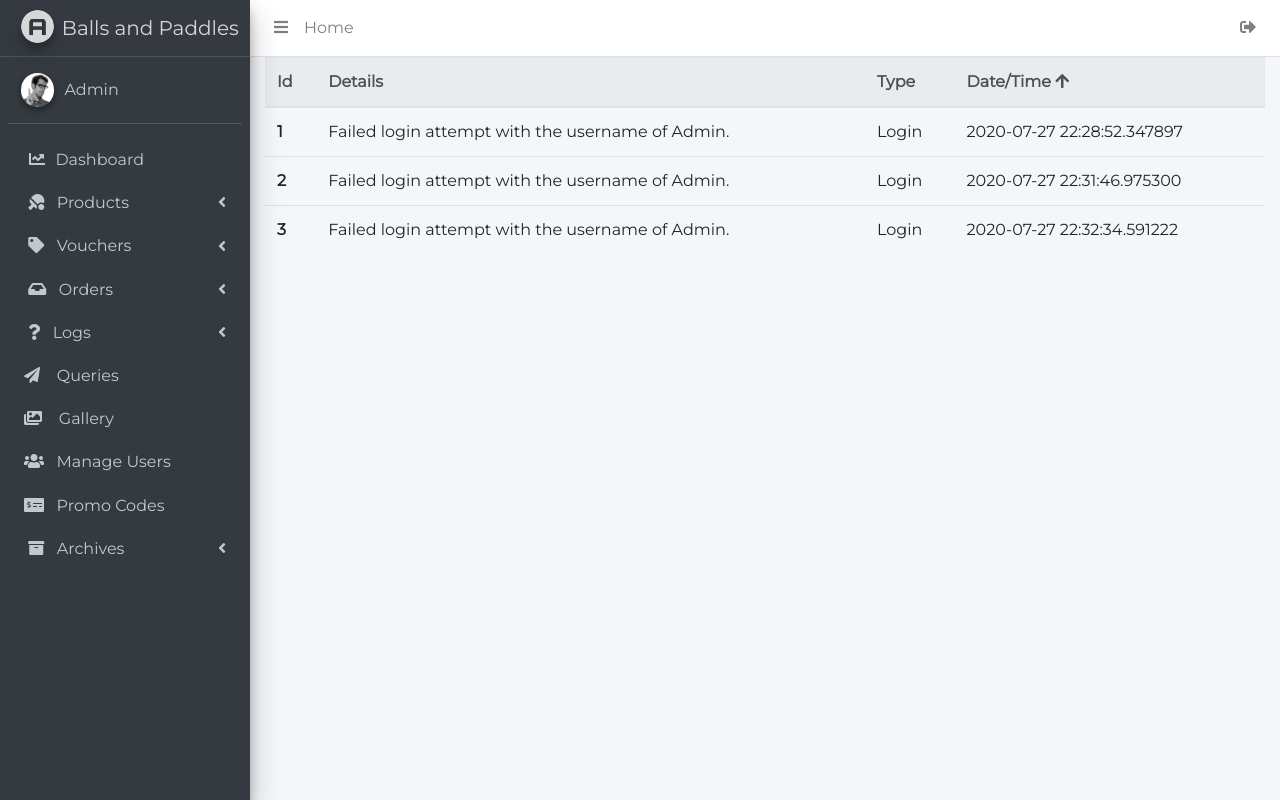
After one commit to aerdnaaa/Application-Security-Project-Secure, a Flask app: page /activities_logs in a window 1280 px wide. The commit adds this page. Run offline with Flask 2, Linux system fonts and the light colour scheme; a user stored in the database is signed in; data comes from the database, SQL or seed files in the repository; both versions use the stored data as it was after the commit; some libraries are stand-ins or nearby versions.

Commit message:
Implement logging in admin -logged fail login attempts

```diff
--- a/flaskr/__init__.py
+++ b/flaskr/__init__.py
@@ -9,19 +9,19 @@ import sentry_sdk
 from flask_login import LoginManager
 from flaskr.models.User import User
 
-# # sentry sdk for logging
-# from sentry_sdk.integrations.logging import LoggingIntegration
-# from sentry_sdk.integrations.flask import FlaskIntegration
-#
-# # All of this is already happening by default!
-# sentry_logging = LoggingIntegration(
-#     level=logging.INFO,  # Capture info and above as breadcrumbs
-#     event_level=logging.ERROR  # Send errors as events
-# )
-# sentry_sdk.init(
-#     dsn="https://6adb767a90f14dee90f656e1e355f0b1@o412137.ingest.sentry.io/5288433",
-#     integrations=[FlaskIntegration()]
-# )
+# sentry sdk for logging
+from sentry_sdk.integrations.logging import LoggingIntegration
+from sentry_sdk.integrations.flask import FlaskIntegration
+
+# All of this is already happening by default!
+sentry_logging = LoggingIntegration(
+    level=logging.INFO,  # Capture info and above as breadcrumbs
+    event_level=logging.ERROR  # Send errors as events
+)
+sentry_sdk.init(
+    dsn="https://6adb767a90f14dee90f656e1e355f0b1@o412137.ingest.sentry.io/5288433",
+    integrations=[FlaskIntegration()]
+)
 
 app = Flask(__name__)
 api_app = Api(app)
--- a/flaskr/api/login.py
+++ b/flaskr/api/login.py
@@ -1,4 +1,4 @@
-rom flask import request, jsonify
+from flask import request, jsonify
 from flask_restful import Resource
 from flask_jwt_extended import create_access_token
 import sqlite3, os
--- /dev/null
+++ b/flaskr/templates/admin/Logging/activities_logs.html
@@ -0,0 +1,36 @@
+{% extends "admin/baseAdmin.html" %}
+{% block content %}
+<div class="container-fluid">
+    <table class="table">
+        <thead class="thead-light">
+            <tr>
+                <th scope="col">Id</th>
+                <th scope="col">Details</th>
+                <th scope="col">Type</th>
+                <th scope="col">
+                    Date/Time
+                    <i onclick="toggleSort(this)" class="fa fa-arrow-up"></i>
+                </th>
+            </tr>
+        </thead>
+        <tbody>
+            {% for i in data %}
+            <tr>
+                <th scope="row">{{ i[0]}}</th>
+                <td>{{ i[1] }}</td>
+                <td class="{{ i[2] }}">{{ i[2] }}</td>
+                <td>{{ i[3] }}</td>
+            </tr>
+        {% endfor %}
+        </tbody>
+    </table>
+    </div>
+
+    <script>
+        function toggleSort(x) {
+            x.classList.toggle("fa-arrow-down");
+            x.classList.toggle("fa-arrow-up");
+        }
+    </script>
+
+{% endblock %}
--- a/flaskr/templates/admin/baseAdmin.html
+++ b/flaskr/templates/admin/baseAdmin.html
@@ -1,5 +1,6 @@
 <!DOCTYPE html>
 <html>
+
 <head>
     <meta charset="utf-8">
     <meta http-equiv="X-UA-Compatible" content="IE=edge">
@@ -32,6 +33,7 @@
         }
     </style>
 </head>
+
 <body class="hold-transition sidebar-mini layout-fixed">
     <div class="wrapper">
 
@@ -68,8 +70,7 @@
         <!-- Brand Logo -->
         <a href="/Admin" class="brand-link">
             <img src="{{ url_for('static',filename='dist/img/AdminLTELogo.png') }}" alt="AdminLTE Logo"
-             class="brand-image img-circle elevation-3"
-             style="opacity: .8">
+                class="brand-image img-circle elevation-3" style="opacity: .8">
             <span class="brand-text font-weight-light">Balls and Paddles</span>
         </a>
 
@@ -78,8 +79,8 @@
             <!-- Sidebar user panel (optional) -->
             <div class="user-panel mt-3 pb-3 mb-3 d-flex">
                 <div class="image">
-                <img src="{{ url_for('static',filename='dist/img/user2-160x160.jpg') }}" class="img-circle elevation-2"
-                     alt="User Image">
+                    <img src="{{ url_for('static',filename='dist/img/user2-160x160.jpg') }}"
+                        class="img-circle elevation-2" alt="User Image">
                 </div>
                 <div class="info">
                     <a href="#" class="d-block">Admin</a>
@@ -88,7 +89,8 @@
 
             <!-- Sidebar Menu -->
             <nav class="mt-2">
-            <ul class="nav nav-pills nav-sidebar flex-column" data-widget="treeview" role="menu" data-accordion="false">
+                <ul class="nav nav-pills nav-sidebar flex-column" data-widget="treeview" role="menu"
+                    data-accordion="false">
                     <!-- Add icons to the links using the .nav-icon class
                      with font-awesome or any other icon font library -->
                     <li class="nav-item">
@@ -101,7 +103,7 @@
                     </li>
 
                     <li class="nav-item has-treeview" id="dashboardmenu">
-                    <a href="#" class="nav-link" onclick="openMenu();">
+                        <a href="#" class="nav-link" onclick="openMenu('dashboardmenu');">
                             &nbsp;<i class="fas fa-table-tennis"></i>
                             <p>
                                 &nbsp;&nbsp;Products
@@ -125,7 +127,7 @@
                     </li>
 
                     <li class="nav-item has-treeview" id="vouchermenu">
-                    <a href="#" class="nav-link" onclick="openMenu4();">
+                        <a href="#" class="nav-link" onclick="openMenu('vouchermenu');">
                             &nbsp;<i class="fas fa-tag"></i>
                             <p>
                                 &nbsp;&nbsp;Vouchers
@@ -155,7 +157,7 @@
                     </li>
 
                     <li class="nav-item has-treeview" id="ordermenu">
-                    <a href="#" class="nav-link" onclick="openMenu3();">
+                        <a href="#" class="nav-link" onclick="openMenu('ordermenu');">
                             &nbsp;<i class="fas fa-inbox"></i>
                             <p>
                                 &nbsp;&nbsp;Orders
@@ -196,13 +198,28 @@
                         </ul>
                     </li>
 
-                <li class="nav-item">
-                    <a href="#" class="nav-link">
+                    <li class="nav-item has-treeview" id="loggingmenu">
+                        <a href="#" class="nav-link" onclick="openMenu('loggingmenu');">
                             &nbsp;<i class="fas fa-question"></i>
                             <p>
-                            &nbsp;&nbsp;&nbsp;FAQ
+                                &nbsp;&nbsp;Logs
+                                <i class="right fas fa-angle-left"></i>
                             </p>
                         </a>
+                        <ul class="nav nav-treeview animated bounceInDown" style="animation-duration: 0.01;">
+                            <li class="nav-item">
+                                <a href="{{ url_for('admin.technical_logs') }}" class="nav-link">
+                                    <i class="far fa-circle nav-icon"></i>
+                                    <p>Technical Logs</p>
+                                </a>
+                            </li>
+                            <li class="nav-item">
+                                <a href="{{ url_for('admin.activities_logs') }}" class="nav-link">
+                                    <i class="far fa-circle nav-icon"></i>
+                                    <p>Activities Logs</p>
+                                </a>
+                            </li>
+                        </ul>
                     </li>
 
                     <li class="nav-item">
@@ -242,7 +259,7 @@
                     </li>
 
                     <li class="nav-item has-treeview" id="archivemenu">
-                    <a href="#" class="nav-link" onclick="openMenu2();">
+                        <a href="#" class="nav-link" onclick="openMenu('archivemenu');">
                             &nbsp;<i class="fas fa-archive"></i>
                             <p>
                                 &nbsp;&nbsp;Archives
@@ -296,45 +313,20 @@
         integrity="sha384-wfSDF2E50Y2D1uUdj0O3uMBJnjuUD4Ih7YwaYd1iqfktj0Uod8GCExl3Og8ifwB6"
         crossorigin="anonymous"></script>
     <!-- overlayScrollbars -->
-<script src="{{ url_for('static',filename='plugins/overlayScrollbars/js/jquery.overlayScrollbars.min.js') }}"></script>
+    <script
+        src="{{ url_for('static',filename='plugins/overlayScrollbars/js/jquery.overlayScrollbars.min.js') }}"></script>
     <!-- AdminLTE App -->
     <script src="{{ url_for('static',filename='dist/js/adminlte.js') }}"></script>
     <script>
-    function openMenu() {
-        const classname = document.getElementById('dashboardmenu').getAttribute('class');
+        function openMenu(id) {
+            const classname = document.getElementById(id).getAttribute('class');
             if (classname == 'nav-item has-treeview') {
-            document.getElementById('dashboardmenu').setAttribute('class', 'nav-item has-treeview menu-open');
+                document.getElementById(id).setAttribute('class', 'nav-item has-treeview menu-open');
             } else {
-            document.getElementById('dashboardmenu').setAttribute('class', 'nav-item has-treeview');
-        }
-    }
-
-    function openMenu2() {
-        const classname = document.getElementById('archivemenu').getAttribute('class');
-        if (classname == 'nav-item has-treeview') {
-            document.getElementById('archivemenu').setAttribute('class', 'nav-item has-treeview menu-open');
-        } else {
-            document.getElementById('archivemenu').setAttribute('class', 'nav-item has-treeview');
-        }
-    }
-
-    function openMenu3() {
-        const classname = document.getElementById('ordermenu').getAttribute('class');
-        if (classname == 'nav-item has-treeview') {
-            document.getElementById('ordermenu').setAttribute('class', 'nav-item has-treeview menu-open');
-        } else {
-            document.getElementById('ordermenu').setAttribute('class', 'nav-item has-treeview');
-        }
-    }
-
-    function openMenu4() {
-        const classname = document.getElementById('vouchermenu').getAttribute('class');
-        if (classname == 'nav-item has-treeview') {
-            document.getElementById('vouchermenu').setAttribute('class', 'nav-item has-treeview menu-open');
-        } else {
-            document.getElementById('vouchermenu').setAttribute('class', 'nav-item has-treeview');
+                document.getElementById(id).setAttribute('class', 'nav-item has-treeview');
             }
         }
     </script>
 </body>
+
 </html>
--- a/flaskr/views/admin.py
+++ b/flaskr/views/admin.py
@@ -146,8 +146,8 @@ def Queries():
         return render_template("admin/Query/Queries.html", title="query", query=query)
 
 
-@admin_blueprint.route("/logs")
-def logs():
+@admin_blueprint.route("/technical_logs")
+def technical_logs():
     isAdmin = False
     try:
         if current_user.get_admin()=='y':
@@ -163,4 +163,23 @@ def logs():
         header = {"Authorization": f"Bearer {token}"}
         my_response = requests.get(url, headers=header)
         data = my_response.json()
-        return render_template("admin/Logging/log.html", title="Logs", data=data)
+        return render_template("admin/Logging/technical_log.html", title="Technical Logs", data=data)
+
+
+@admin_blueprint.route("/activities_logs")
+def activities_logs():
+    isAdmin = False
+    try:
+        if current_user.get_admin()=='y':
+            isAdmin = True
+        else:
+            return redirect(url_for('main.error404'))
+    except:
+        return redirect(url_for('main.error404'))
+    if isAdmin:
+        conn = sqlite3.connect(os.path.join(file_directory, "storage.db"))
+        c = conn.cursor()
+        c.execute("Select * from logs")
+        queries = c.fetchall()
+        conn.close()
+        return render_template("admin/Logging/activities_logs.html",title='Activities Logs', data=queries)
```
Also changed, not shown: flaskr/models/Logging.py (added, +23 -0 lines), flaskr/services/loggingservice.py (added, +11 -0 lines), flaskr/views/user.py (+18 -8 lines), flaskr/services/__init__.py (added), flaskr/templates/admin/Logging/technical_log.html (renamed from flaskr/templates/admin/Logging/log.html), storage.db. Lines whose indentation alone changed are shown as unchanged.
